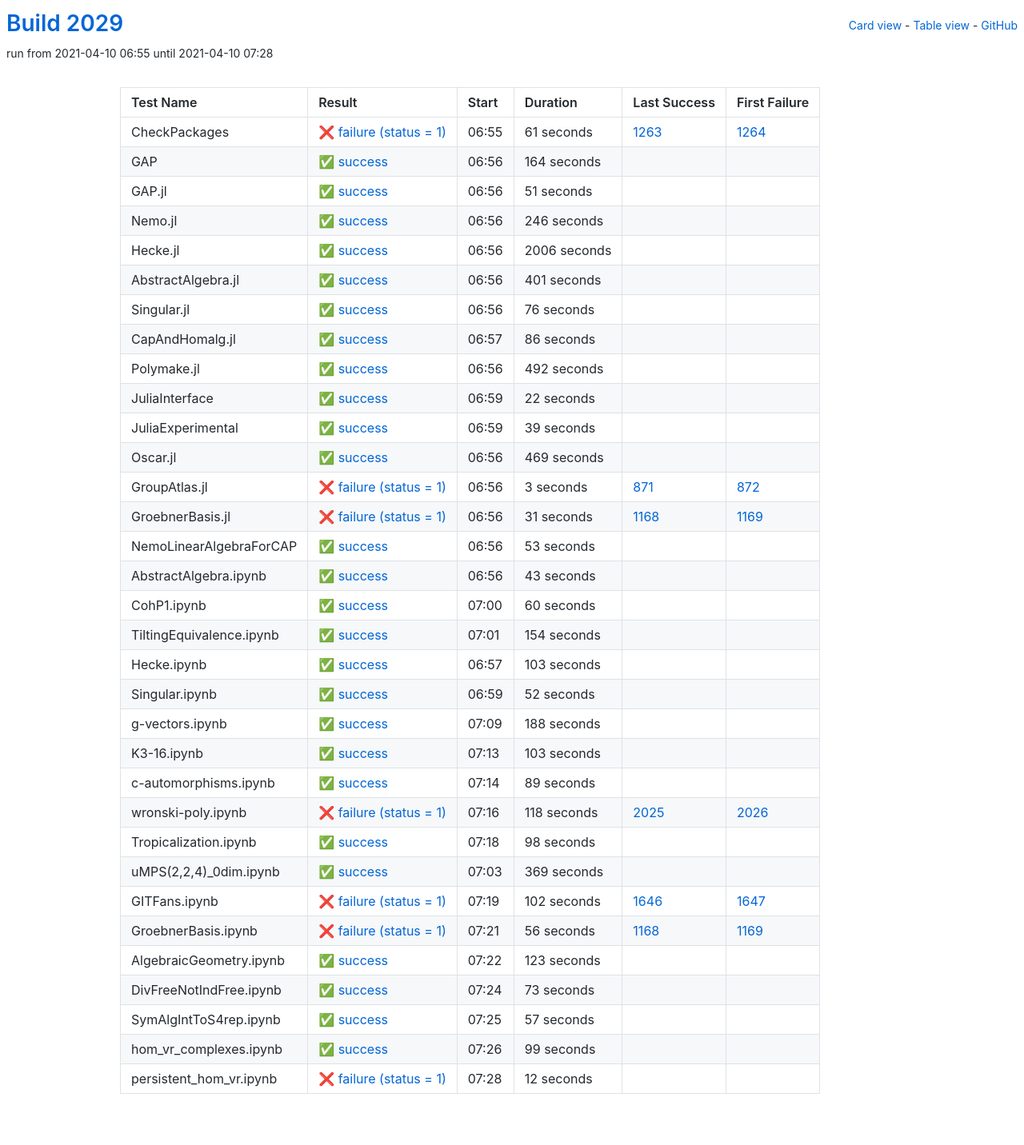
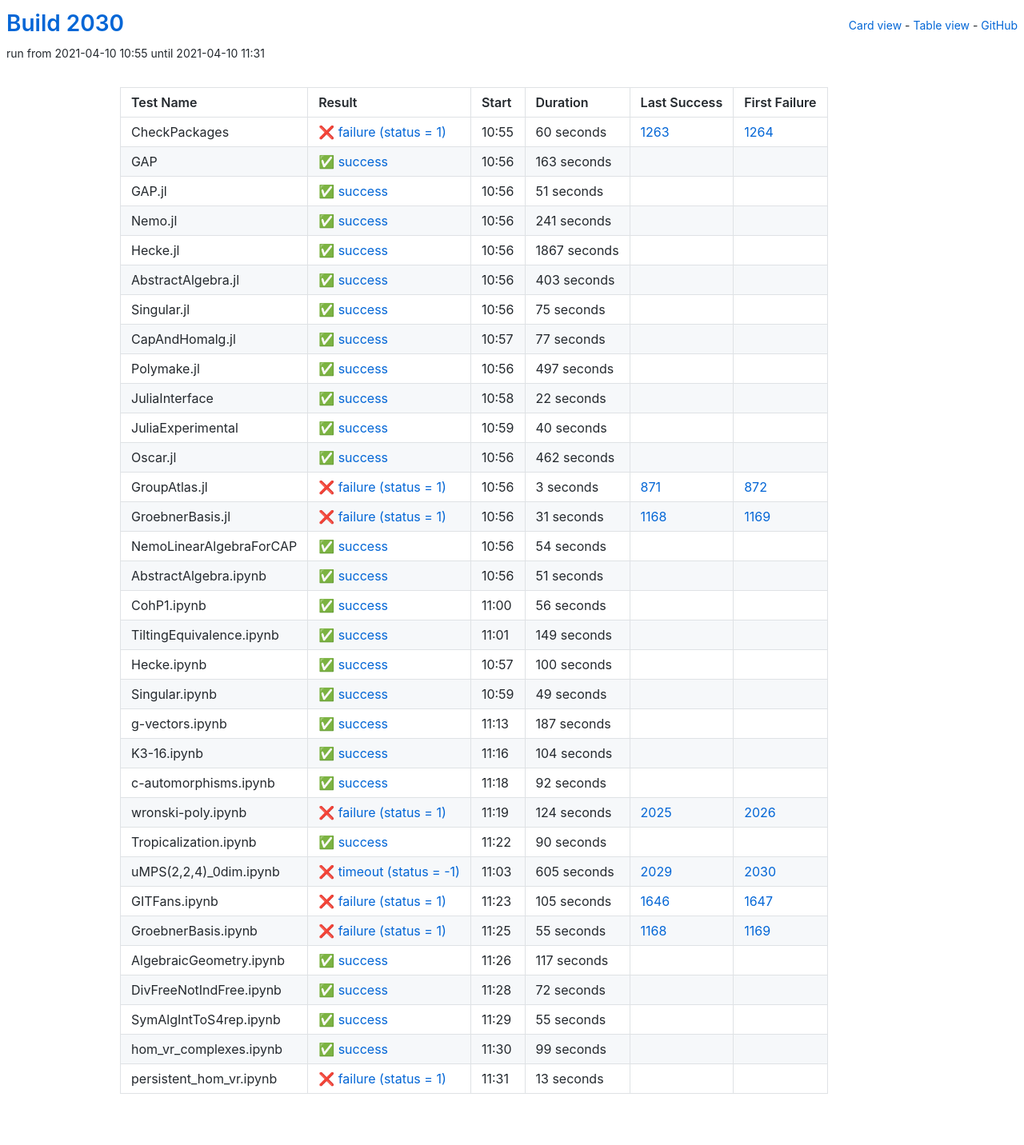
Before and after one commit to oscar-system/oscar-ci-status-stable, a Jekyll site: the page built from table.html, in a window 1280 px wide. Shown: the whole page at 80% size. Built offline with Jekyll 4.4.1, drawn with Linux system fonts in a browser that asks for light colours.

Commit message:
Build #2030

```diff
--- a/_data/ci.yml
+++ b/_data/ci.yml
@@ -1,6 +1,6 @@
 ---
-build: 2029
-build_url: https://oscarci.mathematik.uni-kl.de/job/oscar-stable/2029/
+build: 2030
+build_url: https://oscarci.mathematik.uni-kl.de/job/oscar-stable/2030/
 job: oscar-stable
 organization: oscar-system
 repo: oscar-ci-status-stable
@@ -8,32 +8,32 @@ repourl: https://github.com/oscar-system/oscar-ci-status-stable
 tests:
 - name: CheckPackages
   id: checkpackages
-  log: https://oscarci.mathematik.uni-kl.de/job/oscar-stable/2029/artifact/logs/build-2029/CheckPackages.log
-  start: 2021-04-10 06:55
+  log: https://oscarci.mathematik.uni-kl.de/job/oscar-stable/2030/artifact/logs/build-2030/CheckPackages.log
+  start: 2021-04-10 10:55
   success: false
   exitcode: 1
   status: failure
-  duration: 61
+  duration: 60
   last_success: 1263
   last_success_url: https://oscarci.mathematik.uni-kl.de/job/oscar-stable/1263/
   first_failure: 1264
   first_failure_url: https://oscarci.mathematik.uni-kl.de/job/oscar-stable/1264/
 - name: GAP
   id: gap
-  log: https://oscarci.mathematik.uni-kl.de/job/oscar-stable/2029/artifact/logs/build-2029/GAP.log
-  start: 2021-04-10 06:56
+  log: https://oscarci.mathematik.uni-kl.de/job/oscar-stable/2030/artifact/logs/build-2030/GAP.log
+  start: 2021-04-10 10:56
   success: true
   exitcode: 0
   status: success
-  duration: 164
+  duration: 163
   last_success: false
   last_success_url:
   first_failure: false
   first_failure_url:
 - name: GAP.jl
   id: gap-jl
-  log: https://oscarci.mathematik.uni-kl.de/job/oscar-stable/2029/artifact/logs/build-2029/GAP.jl.log
-  start: 2021-04-10 06:56
+  log: https://oscarci.mathematik.uni-kl.de/job/oscar-stable/2030/artifact/logs/build-2030/GAP.jl.log
+  start: 2021-04-10 10:56
   success: true
   exitcode: 0
   status: success
@@ -44,80 +44,80 @@ tests:
   first_failure_url:
 - name: Nemo.jl
   id: nemo-jl
-  log: https://oscarci.mathematik.uni-kl.de/job/oscar-stable/2029/artifact/logs/build-2029/Nemo.jl.log
-  start: 2021-04-10 06:56
+  log: https://oscarci.mathematik.uni-kl.de/job/oscar-stable/2030/artifact/logs/build-2030/Nemo.jl.log
+  start: 2021-04-10 10:56
   success: true
   exitcode: 0
   status: success
-  duration: 246
+  duration: 241
   last_success: false
   last_success_url:
   first_failure: false
   first_failure_url:
 - name: Hecke.jl
   id: hecke-jl
-  log: https://oscarci.mathematik.uni-kl.de/job/oscar-stable/2029/artifact/logs/build-2029/Hecke.jl.log
-  start: 2021-04-10 06:56
+  log: https://oscarci.mathematik.uni-kl.de/job/oscar-stable/2030/artifact/logs/build-2030/Hecke.jl.log
+  start: 2021-04-10 10:56
   success: true
   exitcode: 0
   status: success
-  duration: 2006
+  duration: 1867
   last_success: false
   last_success_url:
   first_failure: false
   first_failure_url:
 - name: AbstractAlgebra.jl
   id: abstractalgebra-jl
-  log: https://oscarci.mathematik.uni-kl.de/job/oscar-stable/2029/artifact/logs/build-2029/AbstractAlgebra.jl.log
-  start: 2021-04-10 06:56
+  log: https://oscarci.mathematik.uni-kl.de/job/oscar-stable/2030/artifact/logs/build-2030/AbstractAlgebra.jl.log
+  start: 2021-04-10 10:56
   success: true
   exitcode: 0
   status: success
-  duration: 401
+  duration: 403
   last_success: false
   last_success_url:
   first_failure: false
   first_failure_url:
 - name: Singular.jl
   id: singular-jl
-  log: https://oscarci.mathematik.uni-kl.de/job/oscar-stable/2029/artifact/logs/build-2029/Singular.jl.log
-  start: 2021-04-10 06:56
+  log: https://oscarci.mathematik.uni-kl.de/job/oscar-stable/2030/artifact/logs/build-2030/Singular.jl.log
+  start: 2021-04-10 10:56
   success: true
   exitcode: 0
   status: success
-  duration: 76
+  duration: 75
   last_success: false
   last_success_url:
   first_failure: false
   first_failure_url:
 - name: CapAndHomalg.jl
   id: capandhomalg-jl
-  log: https://oscarci.mathematik.uni-kl.de/job/oscar-stable/2029/artifact/logs/build-2029/CapAndHomalg.jl.log
-  start: 2021-04-10 06:57
+  log: https://oscarci.mathematik.uni-kl.de/job/oscar-stable/2030/artifact/logs/build-2030/CapAndHomalg.jl.log
+  start: 2021-04-10 10:57
   success: true
   exitcode: 0
   status: success
-  duration: 86
+  duration: 77
   last_success: false
   last_success_url:
   first_failure: false
   first_failure_url:
 - name: Polymake.jl
   id: polymake-jl
-  log: https://oscarci.mathematik.uni-kl.de/job/oscar-stable/2029/artifact/logs/build-2029/Polymake.jl.log
-  start: 2021-04-10 06:56
+  log: https://oscarci.mathematik.uni-kl.de/job/oscar-stable/2030/artifact/logs/build-2030/Polymake.jl.log
+  start: 2021-04-10 10:56
   success: true
   exitcode: 0
   status: success
-  duration: 492
+  duration: 497
   last_success: false
   last_success_url:
   first_failure: false
   first_failure_url:
 - name: JuliaInterface
   id: juliainterface
-  log: https://oscarci.mathematik.uni-kl.de/job/oscar-stable/2029/artifact/logs/build-2029/JuliaInterface.log
-  start: 2021-04-10 06:59
+  log: https://oscarci.mathematik.uni-kl.de/job/oscar-stable/2030/artifact/logs/build-2030/JuliaInterface.log
+  start: 2021-04-10 10:58
   success: true
   exitcode: 0
   status: success
@@ -128,32 +128,32 @@ tests:
   first_failure_url:
 - name: JuliaExperimental
   id: juliaexperimental
-  log: https://oscarci.mathematik.uni-kl.de/job/oscar-stable/2029/artifact/logs/build-2029/JuliaExperimental.log
-  start: 2021-04-10 06:59
+  log: https://oscarci.mathematik.uni-kl.de/job/oscar-stable/2030/artifact/logs/build-2030/JuliaExperimental.log
+  start: 2021-04-10 10:59
   success: true
   exitcode: 0
   status: success
-  duration: 39
+  duration: 40
   last_success: false
   last_success_url:
   first_failure: false
   first_failure_url:
 - name: Oscar.jl
   id: oscar-jl
-  log: https://oscarci.mathematik.uni-kl.de/job/oscar-stable/2029/artifact/logs/build-2029/Oscar.jl.log
-  start: 2021-04-10 06:56
+  log: https://oscarci.mathematik.uni-kl.de/job/oscar-stable/2030/artifact/logs/build-2030/Oscar.jl.log
+  start: 2021-04-10 10:56
   success: true
   exitcode: 0
   status: success
-  duration: 469
+  duration: 462
   last_success: false
   last_success_url:
   first_failure: false
   first_failure_url:
 - name: GroupAtlas.jl
   id: groupatlas-jl
-  log: https://oscarci.mathematik.uni-kl.de/job/oscar-stable/2029/artifact/logs/build-2029/GroupAtlas.jl.log
-  start: 2021-04-10 06:56
+  log: https://oscarci.mathematik.uni-kl.de/job/oscar-stable/2030/artifact/logs/build-2030/GroupAtlas.jl.log
+  start: 2021-04-10 10:56
   success: false
   exitcode: 1
   status: failure
@@ -164,8 +164,8 @@ tests:
   first_failure_url: https://oscarci.mathematik.uni-kl.de/job/oscar-stable/872/
 - name: GroebnerBasis.jl
   id: groebnerbasis-jl
-  log: https://oscarci.mathematik.uni-kl.de/job/oscar-stable/2029/artifact/logs/build-2029/GroebnerBasis.jl.log
-  start: 2021-04-10 06:56
+  log: https://oscarci.mathematik.uni-kl.de/job/oscar-stable/2030/artifact/logs/build-2030/GroebnerBasis.jl.log
+  start: 2021-04-10 10:56
   success: false
   exitcode: 1
   status: failure
@@ -176,212 +176,212 @@ tests:
   first_failure_url: https://oscarci.mathematik.uni-kl.de/job/oscar-stable/1169/
 - name: NemoLinearAlgebraForCAP
   id: nemolinearalgebraforcap
-  log: https://oscarci.mathematik.uni-kl.de/job/oscar-stable/2029/artifact/logs/build-2029/NemoLinearAlgebraForCAP.log
-  start: 2021-04-10 06:56
+  log: https://oscarci.mathematik.uni-kl.de/job/oscar-stable/2030/artifact/logs/build-2030/NemoLinearAlgebraForCAP.log
+  start: 2021-04-10 10:56
   success: true
   exitcode: 0
   status: success
-  duration: 53
+  duration: 54
   last_success: false
   last_success_url:
   first_failure: false
   first_failure_url:
 - name: AbstractAlgebra.ipynb
   id: abstractalgebra-ipynb
-  log: https://oscarci.mathematik.uni-kl.de/job/oscar-stable/2029/artifact/logs/build-2029/AbstractAlgebra.ipynb.log
-  start: 2021-04-10 06:56
+  log: https://oscarci.mathematik.uni-kl.de/job/oscar-stable/2030/artifact/logs/build-2030/AbstractAlgebra.ipynb.log
+  start: 2021-04-10 10:56
   success: true
   exitcode: 0
   status: success
-  duration: 43
+  duration: 51
   last_success: false
   last_success_url:
   first_failure: false
   first_failure_url:
 - name: CohP1.ipynb
   id: cohp1-ipynb
-  log: https://oscarci.mathematik.uni-kl.de/job/oscar-stable/2029/artifact/logs/build-2029/CohP1.ipynb.log
-  start: 2021-04-10 07:00
+  log: https://oscarci.mathematik.uni-kl.de/job/oscar-stable/2030/artifact/logs/build-2030/CohP1.ipynb.log
+  start: 2021-04-10 11:00
   success: true
   exitcode: 0
   status: success
-  duration: 60
+  duration: 56
   last_success: false
   last_success_url:
   first_failure: false
   first_failure_url:
 - name: TiltingEquivalence.ipynb
   id: tiltingequivalence-ipynb
-  log: https://oscarci.mathematik.uni-kl.de/job/oscar-stable/2029/artifact/logs/build-2029/TiltingEquivalence.ipynb.log
-  start: 2021-04-10 07:01
+  log: https://oscarci.mathematik.uni-kl.de/job/oscar-stable/2030/artifact/logs/build-2030/TiltingEquivalence.ipynb.log
+  start: 2021-04-10 11:01
   success: true
   exitcode: 0
   status: success
-  duration: 154
+  duration: 149
   last_success: false
   last_success_url:
   first_failure: false
   first_failure_url:
 - name: Hecke.ipynb
   id: hecke-ipynb
-  log: https://oscarci.mathematik.uni-kl.de/job/oscar-stable/2029/artifact/logs/build-2029/Hecke.ipynb.log
-  start: 2021-04-10 06:57
+  log: https://oscarci.mathematik.uni-kl.de/job/oscar-stable/2030/artifact/logs/build-2030/Hecke.ipynb.log
+  start: 2021-04-10 10:57
   success: true
   exitcode: 0
   status: success
-  duration: 103
+  duration: 100
   last_success: false
   last_success_url:
   first_failure: false
   first_failure_url:
 - name: Singular.ipynb
   id: singular-ipynb
-  log: https://oscarci.mathematik.uni-kl.de/job/oscar-stable/2029/artifact/logs/build-2029/Singular.ipynb.log
-  start: 2021-04-10 06:59
+  log: https://oscarci.mathematik.uni-kl.de/job/oscar-stable/2030/artifact/logs/build-2030/Singular.ipynb.log
+  start: 2021-04-10 10:59
   success: true
   exitcode: 0
   status: success
-  duration: 52
+  duration: 49
   last_success: false
   last_success_url:
   first_failure: false
   first_failure_url:
 - name: g-vectors.ipynb
   id: g-vectors-ipynb
-  log: https://oscarci.mathematik.uni-kl.de/job/oscar-stable/2029/artifact/logs/build-2029/g-vectors.ipynb.log
-  start: 2021-04-10 07:09
+  log: https://oscarci.mathematik.uni-kl.de/job/oscar-stable/2030/artifact/logs/build-2030/g-vectors.ipynb.log
+  start: 2021-04-10 11:13
   success: true
   exitcode: 0
   status: success
-  duration: 188
+  duration: 187
   last_success: false
   last_success_url:
   first_failure: false
   first_failure_url:
 - name: K3-16.ipynb
   id: k3-16-ipynb
-  log: https://oscarci.mathematik.uni-kl.de/job/oscar-stable/2029/artifact/logs/build-2029/K3-16.ipynb.log
-  start: 2021-04-10 07:13
+  log: https://oscarci.mathematik.uni-kl.de/job/oscar-stable/2030/artifact/logs/build-2030/K3-16.ipynb.log
+  start: 2021-04-10 11:16
   success: true
   exitcode: 0
   status: success
-  duration: 103
+  duration: 104
   last_success: false
   last_success_url:
   first_failure: false
   first_failure_url:
 - name: c-automorphisms.ipynb
   id: c-automorphisms-ipynb
-  log: https://oscarci.mathematik.uni-kl.de/job/oscar-stable/2029/artifact/logs/build-2029/c-automorphisms.ipynb.log
-  start: 2021-04-10 07:14
+  log: https://oscarci.mathematik.uni-kl.de/job/oscar-stable/2030/artifact/logs/build-2030/c-automorphisms.ipynb.log
+  start: 2021-04-10 11:18
   success: true
   exitcode: 0
   status: success
-  duration: 89
+  duration: 92
   last_success: false
   last_success_url:
   first_failure: false
   first_failure_url:
 - name: wronski-poly.ipynb
   id: wronski-poly-ipynb
-  log: https://oscarci.mathematik.uni-kl.de/job/oscar-stable/2029/artifact/logs/build-2029/wronski-poly.ipynb.log
-  start: 2021-04-10 07:16
+  log: https://oscarci.mathematik.uni-kl.de/job/oscar-stable/2030/artifact/logs/build-2030/wronski-poly.ipynb.log
+  start: 2021-04-10 11:19
   success: false
   exitcode: 1
   status: failure
-  duration: 118
+  duration: 124
   last_success: 2025
   last_success_url: https://oscarci.mathematik.uni-kl.de/job/oscar-stable/2025/
   first_failure: 2026
   first_failure_url: https://oscarci.mathematik.uni-kl.de/job/oscar-stable/2026/
 - name: Tropicalization.ipynb
   id: tropicalization-ipynb
-  log: https://oscarci.mathematik.uni-kl.de/job/oscar-stable/2029/artifact/logs/build-2029/Tropicalization.ipynb.log
-  start: 2021-04-10 07:18
+  log: https://oscarci.mathematik.uni-kl.de/job/oscar-stable/2030/artifact/logs/build-2030/Tropicalization.ipynb.log
+  start: 2021-04-10 11:22
   success: true
   exitcode: 0
   status: success
-  duration: 98
+  duration: 90
   last_success: false
   last_success_url:
   first_failure: false
   first_failure_url:
 - name: uMPS(2,2,4)_0dim.ipynb
   id: umps-2-2-4-0dim-ipynb
-  log: https://oscarci.mathematik.uni-kl.de/job/oscar-stable/2029/artifact/logs/build-2029/uMPS-2-2-4-_0dim.ipynb.log
-  start: 2021-04-10 07:03
-  success: true
-  exitcode: 0
-  status: success
-  duration: 369
-  last_success: false
-  last_success_url:
-  first_failure: false
-  first_failure_url:
+  log: https://oscarci.mathematik.uni-kl.de/job/oscar-stable/2030/artifact/logs/build-2030/uMPS-2-2-4-_0dim.ipynb.log
+  start: 2021-04-10 11:03
+  success: false
+  exitcode: -1
+  status: timeout
+  duration: 605
+  last_success: 2029
+  last_success_url: https://oscarci.mathematik.uni-kl.de/job/oscar-stable/2029/
+  first_failure: 2030
+  first_failure_url: https://oscarci.mathematik.uni-kl.de/job/oscar-stable/2030/
 - name: GITFans.ipynb
   id: gitfans-ipynb
-  log: https://oscarci.mathematik.uni-kl.de/job/oscar-stable/2029/artifact/logs/build-2029/GITFans.ipynb.log
-  start: 2021-04-10 07:19
+  log: https://oscarci.mathematik.uni-kl.de/job/oscar-stable/2030/artifact/logs/build-2030/GITFans.ipynb.log
+  start: 2021-04-10 11:23
   success: false
   exitcode: 1
   status: failure
-  duration: 102
+  duration: 105
   last_success: 1646
   last_success_url: https://oscarci.mathematik.uni-kl.de/job/oscar-stable/1646/
   first_failure: 1647
   first_failure_url: https://oscarci.mathematik.uni-kl.de/job/oscar-stable/1647/
 - name: GroebnerBasis.ipynb
   id: groebnerbasis-ipynb
-  log: https://oscarci.mathematik.uni-kl.de/job/oscar-stable/2029/artifact/logs/build-2029/GroebnerBasis.ipynb.log
-  start: 2021-04-10 07:21
+  log: https://oscarci.mathematik.uni-kl.de/job/oscar-stable/2030/artifact/logs/build-2030/GroebnerBasis.ipynb.log
+  start: 2021-04-10 11:25
   success: false
   exitcode: 1
   status: failure
-  duration: 56
+  duration: 55
   last_success: 1168
   last_success_url: https://oscarci.mathematik.uni-kl.de/job/oscar-stable/1168/
   first_failure: 1169
   first_failure_url: https://oscarci.mathematik.uni-kl.de/job/oscar-stable/1169/
 - name: AlgebraicGeometry.ipynb
   id: algebraicgeometry-ipynb
-  log: https://oscarci.mathematik.uni-kl.de/job/oscar-stable/2029/artifact/logs/build-2029/AlgebraicGeometry.ipynb.log
-  start: 2021-04-10 07:22
+  log: https://oscarci.mathematik.uni-kl.de/job/oscar-stable/2030/artifact/logs/build-2030/AlgebraicGeometry.ipynb.log
+  start: 2021-04-10 11:26
   success: true
   exitcode: 0
   status: success
-  duration: 123
+  duration: 117
   last_success: false
   last_success_url:
   first_failure: false
   first_failure_url:
 - name: DivFreeNotIndFree.ipynb
   id: divfreenotindfree-ipynb
-  log: https://oscarci.mathematik.uni-kl.de/job/oscar-stable/2029/artifact/logs/build-2029/DivFreeNotIndFree.ipynb.log
-  start: 2021-04-10 07:24
+  log: https://oscarci.mathematik.uni-kl.de/job/oscar-stable/2030/artifact/logs/build-2030/DivFreeNotIndFree.ipynb.log
+  start: 2021-04-10 11:28
   success: true
   exitcode: 0
   status: success
-  duration: 73
+  duration: 72
   last_success: false
   last_success_url:
   first_failure: false
   first_failure_url:
 - name: SymAlgIntToS4rep.ipynb
   id: symalginttos4rep-ipynb
-  log: https://oscarci.mathematik.uni-kl.de/job/oscar-stable/2029/artifact/logs/build-2029/SymAlgIntToS4rep.ipynb.log
-  start: 2021-04-10 07:25
+  log: https://oscarci.mathematik.uni-kl.de/job/oscar-stable/2030/artifact/logs/build-2030/SymAlgIntToS4rep.ipynb.log
+  start: 2021-04-10 11:29
   success: true
   exitcode: 0
   status: success
-  duration: 57
+  duration: 55
   last_success: false
   last_success_url:
   first_failure: false
   first_failure_url:
 - name: hom_vr_complexes.ipynb
   id: hom-vr-complexes-ipynb
-  log: https://oscarci.mathematik.uni-kl.de/job/oscar-stable/2029/artifact/logs/build-2029/hom_vr_complexes.ipynb.log
-  start: 2021-04-10 07:26
+  log: https://oscarci.mathematik.uni-kl.de/job/oscar-stable/2030/artifact/logs/build-2030/hom_vr_complexes.ipynb.log
+  start: 2021-04-10 11:30
   success: true
   exitcode: 0
   status: success
@@ -392,12 +392,12 @@ tests:
   first_failure_url:
 - name: persistent_hom_vr.ipynb
   id: persistent-hom-vr-ipynb
-  log: https://oscarci.mathematik.uni-kl.de/job/oscar-stable/2029/artifact/logs/build-2029/persistent_hom_vr.ipynb.log
-  start: 2021-04-10 07:28
+  log: https://oscarci.mathematik.uni-kl.de/job/oscar-stable/2030/artifact/logs/build-2030/persistent_hom_vr.ipynb.log
+  start: 2021-04-10 11:31
   success: false
   exitcode: 1
   status: failure
-  duration: 12
+  duration: 13
   last_success: false
   last_success_url:
   first_failure: false
```
Also changed, not shown: README.md.
